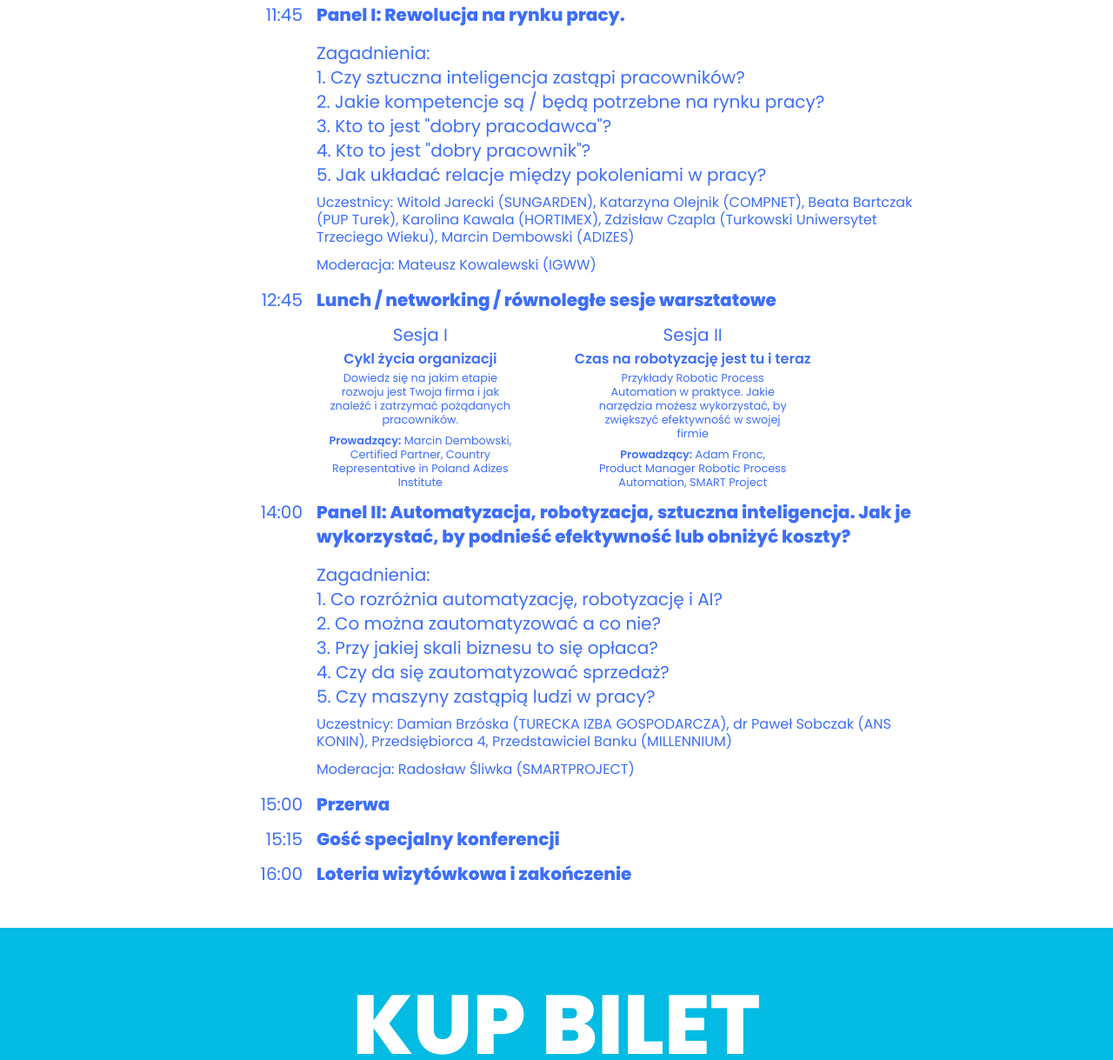
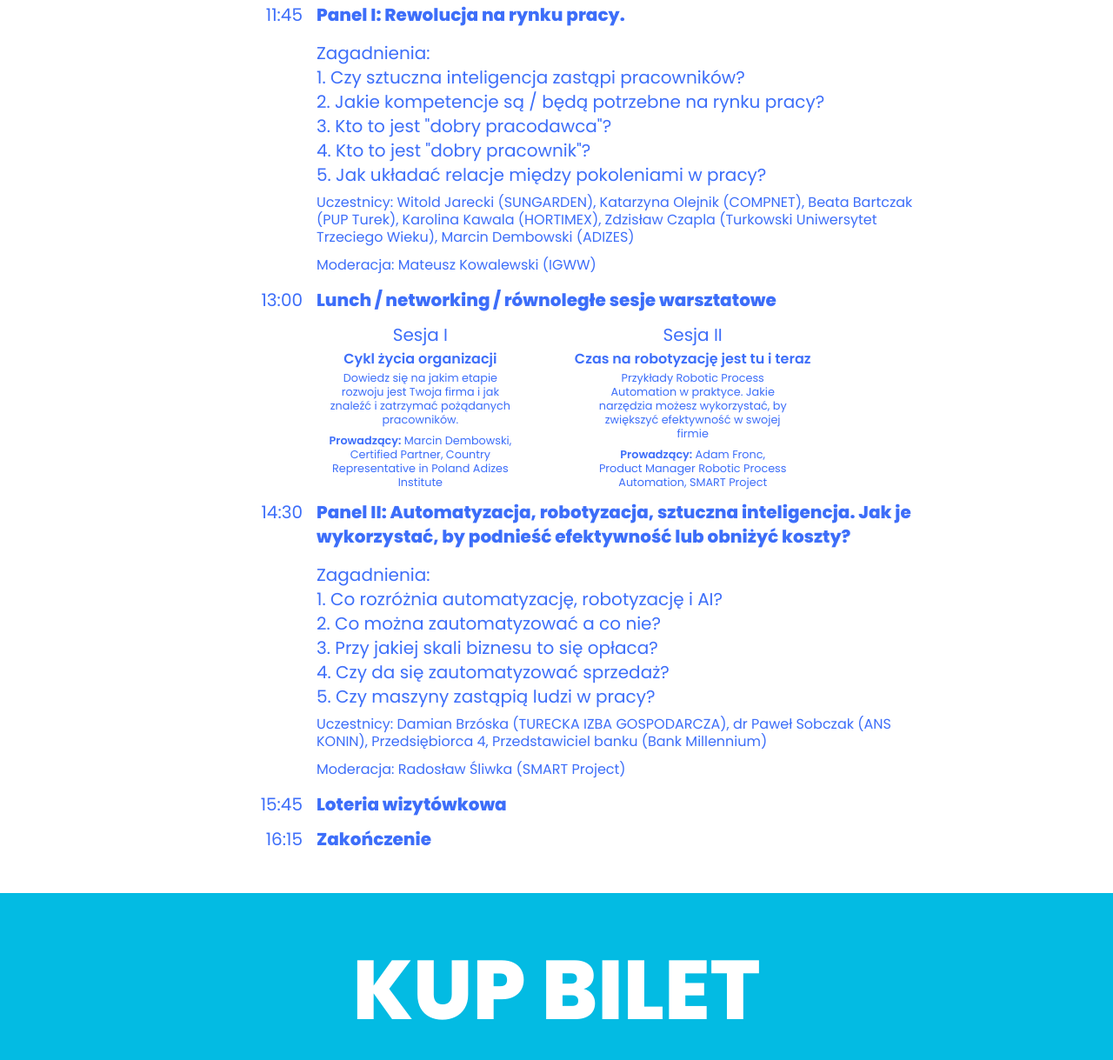
Before and after one commit to pospieszja/konin-business-meeting-2022, a website built with Vite: page index.html in a window 1280 px wide. Shown: the part 3729-4948 px from the top of the page at 87% size. Built offline with nearby package versions, Linux system fonts and the light colour scheme.

Commit message:
Changes in agenda

```diff
--- a/index.html
+++ b/index.html
@@ -153,7 +153,7 @@
         </div>
         <div class="flex justify-start space-x-4 my-3">
           <p class="w-1/6 text-right">10:15</p>
-          <p class="w-5/6 font-bold">Wystąpienie Grzegorza Maliszewskiego (Główny Ekonomista MILLENNIUM Bank)</p>
+          <p class="w-5/6 font-bold">Wystąpienie Grzegorza Maliszewskiego (Główny Ekonomista Banku Millennium)</p>
         </div>
         <div class="flex justify-start space-x-4 my-3">
           <p class="w-1/6 text-right">10:45</p>
@@ -180,7 +180,7 @@
           </div>
         </div>
         <div class="flex justify-start space-x-4 my-3">
-          <p class="w-1/6 text-right">12:45</p>
+          <p class="w-1/6 text-right">13:00</p>
           <p class="w-5/6 font-bold">Lunch / networking / równoległe sesje warsztatowe</p>
         </div>
         <div class="flex flex-col justify-center gap-y-6 lg:gap-y-0 lg:gap-x-6 lg:flex-row text-center ">
@@ -213,7 +213,7 @@
           </div>
         </div>
         <div class="flex justify-start space-x-4 my-3">
-          <p class="w-1/6 text-right">14:00</p>
+          <p class="w-1/6 text-right">14:30</p>
           <div class="w-5/6">
             <p class="font-bold mb-4">Panel II: Automatyzacja, robotyzacja, sztuczna inteligencja. Jak je wykorzystać, by podnieść efektywność lub obniżyć koszty?</p>
             <p>Zagadnienia:</p>
@@ -222,23 +222,19 @@
             <p>3. Przy jakiej skali biznesu to się opłaca?</p>
             <p>4. Czy da się zautomatyzować sprzedaż?</p>
             <p>5. Czy maszyny zastąpią ludzi w pracy?</p>
-            <p class="sm:text-[1rem] text-[0.8rem] pt-2 leading-tight">Uczestnicy: Damian Brzóska (TURECKA IZBA GOSPODARCZA), dr Paweł Sobczak (ANS KONIN), Przedsiębiorca 4, Przedstawiciel Banku (MILLENNIUM)
+            <p class="sm:text-[1rem] text-[0.8rem] pt-2 leading-tight">Uczestnicy: Damian Brzóska (TURECKA IZBA GOSPODARCZA), dr Paweł Sobczak (ANS KONIN), Przedsiębiorca 4, Przedstawiciel banku (Bank Millennium)
             </p>
-            <p class="sm:text-[1rem] text-[0.8rem] pt-2">Moderacja: Radosław Śliwka (SMARTPROJECT)
+            <p class="sm:text-[1rem] text-[0.8rem] pt-2">Moderacja: Radosław Śliwka (SMART Project)
             </p>
           </div>
         </div>
         <div class="flex justify-start space-x-4 my-3">
-          <p class="w-1/6 text-right">15:00</p>
-          <p class="w-5/6 font-bold">Przerwa</p>
+          <p class="w-1/6 text-right">15:45</p>
+          <p class="w-5/6 font-bold">Loteria wizytówkowa</p>
         </div>
         <div class="flex justify-start space-x-4 my-3">
-          <p class="w-1/6 text-right">15:15</p>
-          <p class="w-5/6 font-bold">Gość specjalny konferencji
-        </div>
-        <div class="flex justify-start space-x-4 my-3">
-          <p class="w-1/6 text-right">16:00</p>
-          <p class="w-5/6 font-bold">Loteria wizytówkowa i zakończenie
+          <p class="w-1/6 text-right">16:15</p>
+          <p class="w-5/6 font-bold">Zakończenie
           </p>
         </div>
       </div>
```
